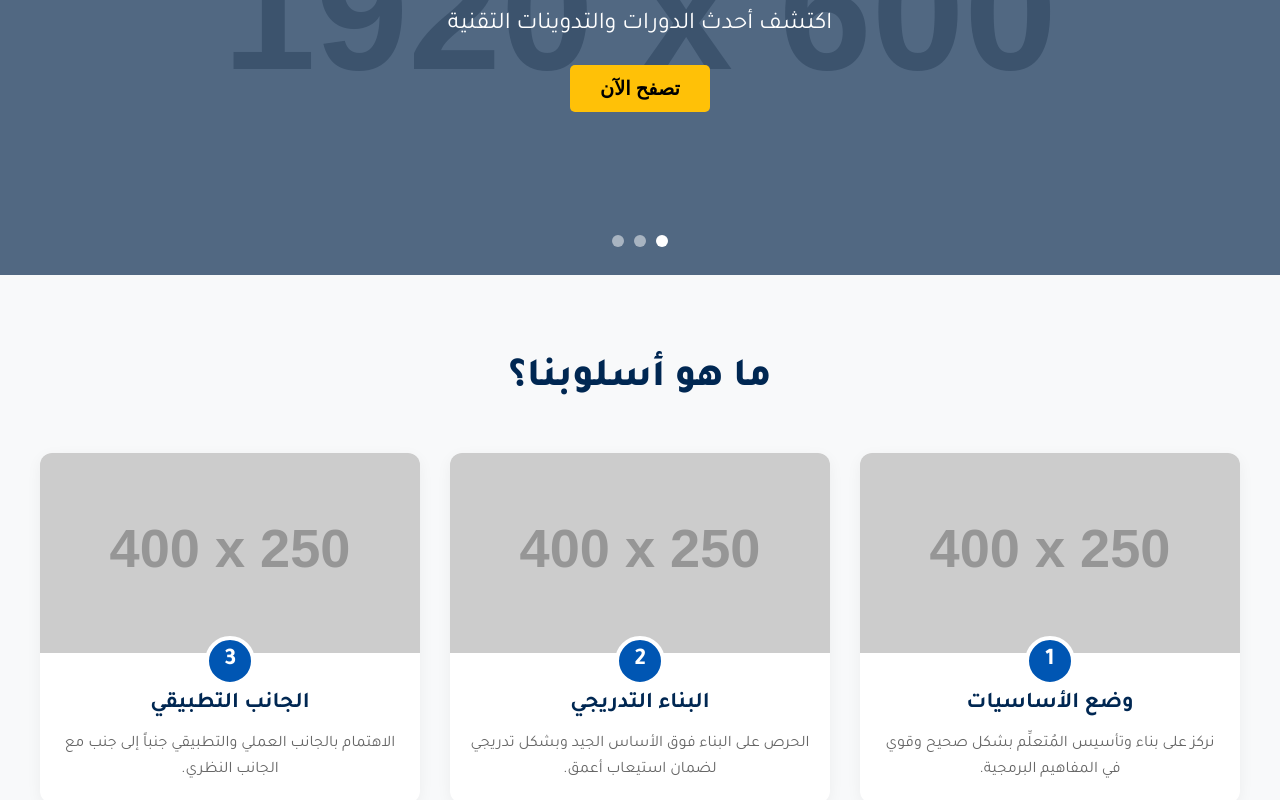
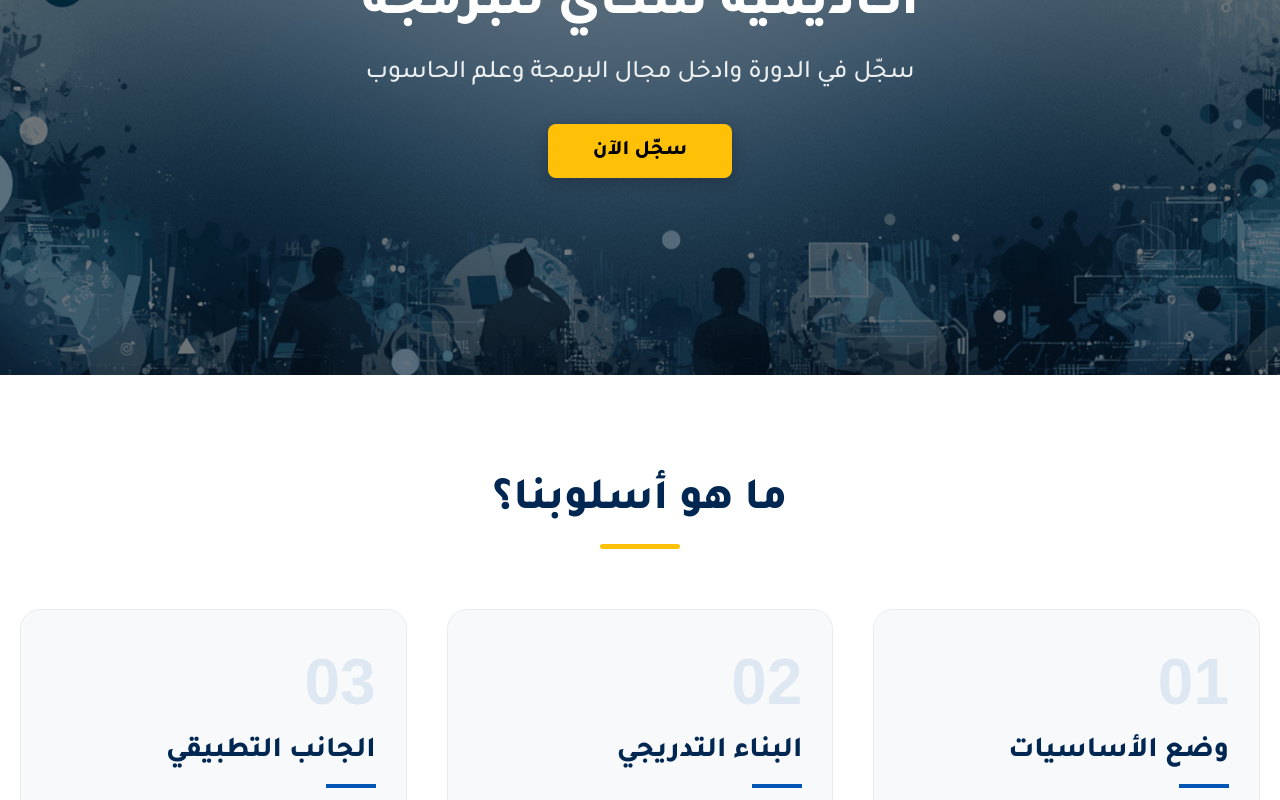
Before and after one commit to linajihad/linajihad.github.io, a React (Vite) app: page / in a window 1280 px wide. Shown: the part 320-1120 px from the top of the page. Built offline with nearby package versions, Linux system fonts and the light colour scheme.

Commit message:
Editing Methodoloy section

```diff
--- a/src/components/HeroSlider/HeroSlider.css
+++ b/src/components/HeroSlider/HeroSlider.css
@@ -1,6 +1,6 @@
 .hero-slider {
   position: relative;
-  height: 500px;
+  height: 600px; /* زدنا الطول شوي ليعطي فخامة أكثر */
   width: 100%;
   overflow: hidden;
 }
@@ -16,65 +16,75 @@
   position: relative;
 }
 
-/* طبقة تعتيم فوق الصورة عشان النص يبين */
+/* طبقة تعتيم احترافية موحدة */
 .slide::before {
   content: '';
   position: absolute;
-  top: 0; left: 0; right: 0; bottom: 0;
-  background: rgba(0, 39, 82, 0.6);
+  top: 0;
+  left: 0;
+  right: 0;
+  bottom: 0;
+  background: rgba(0, 0, 0, 0.5); /* تعتيم متوازن */
+  z-index: 1;
 }
 
 .slide-content {
   position: relative;
   text-align: center;
   color: white;
-  z-index: 1;
+  z-index: 2; /* التأكد إنه فوق التعتيم */
+  max-width: 900px;
+  padding: 0 20px;
 }
 
 .slide-content h1 {
-  font-size: 3rem;
-  margin-bottom: 15px;
+  font-size: 3.5rem;
+  margin-bottom: 20px;
   font-weight: 800;
+  letter-spacing: -1px;
 }
 
 .slide-content p {
-  font-size: 1.5rem;
-  margin-bottom: 25px;
+  font-size: 1.6rem;
+  margin-bottom: 35px;
+  font-weight: 500;
+  opacity: 0.9;
+}
+
+.hero-buttons {
+  display: flex;
+  justify-content: center;
+  align-items: center;
 }
 
 .cta-button {
-  padding: 12px 30px;
-  font-size: 1.2rem;
-  background-color: #ffc107; /* لون مميز للزر */
+  padding: 15px 45px;
+  font-size: 1.3rem;
+  background-color: #ffc107; /* الأصفر الذهبي */
   color: #000;
   border: none;
-  border-radius: 5px;
+  border-radius: 8px;
   cursor: pointer;
-  font-weight: bold;
-  transition: transform 0.2s;
+  font-weight: 800; /* خط عريض وفخم */
+  font-family: 'Tajawal', sans-serif; /* تأكيد نوع الخط */
+  transition: all 0.3s ease;
+  box-shadow: 0 4px 15px rgba(0, 0, 0, 0.2);
 }
 
 .cta-button:hover {
-  transform: scale(1.05);
+  transform: translateY(-3px);
+  background-color: #ffca28;
+  box-shadow: 0 6px 20px rgba(0, 0, 0, 0.3);
 }
 
+/* إخفاء الدوتس إذا كنت لا تستخدم سلايدر متحرك حالياً */
 .slider-dots {
-  position: absolute;
-  bottom: 20px;
-  width: 100%;
-  text-align: center;
+  display: none;
 }
 
-.dot {
-  display: inline-block;
-  width: 12px;
-  height: 12px;
-  margin: 0 5px;
-  background-color: rgba(255, 255, 255, 0.5);
-  border-radius: 50%;
-  cursor: pointer;
+/* تضبيط المقاسات للموبايل */
+@media (max-width: 768px) {
+  .slide-content h1 { font-size: 2.2rem; }
+  .slide-content p { font-size: 1.2rem; }
+  .cta-button { padding: 12px 30px; font-size: 1.1rem; }
 }
-
-.dot.active {
-  background-color: #ffffff;
-}
--- a/src/components/HeroSlider/HeroSlider.jsx
+++ b/src/components/HeroSlider/HeroSlider.jsx
@@ -1,22 +1,21 @@
 import React from 'react';
 import './HeroSlider.css';
+import heroImg from '../../assets/hero-bg.png';
 
 const HeroSlider = () => {
   return (
-    <section className="hero-slider" id="home">
-      {/* هنا بنستخدم صورة 1920x600 */}
-      <div className="slide" style={{ backgroundImage: "url('https://via.placeholder.com/1920x600/0056b3/ffffff?text=Slide+1:+Latest+Courses')" }}>
+    <section className="hero-slider">
+      <div
+        className="slide"
+        style={{ backgroundImage: `url(${heroImg})` }}
+      >
         <div className="slide-content">
-          <h1>انطلق في رحلتك البرمجية</h1>
-          <p>اكتشف أحدث الدورات والتدوينات التقنية</p>
-          <button className="cta-button">تصفح الآن</button>
+          <h1>أكاديمية سكاي للبرمجة</h1>
+          <p>سجّل في الدورة وادخل مجال البرمجة وعلم الحاسوب</p>
+          <div className="hero-buttons">
+            <button className="cta-button">سجّل الآن</button>
+          </div>
         </div>
-      </div>
-      {/* دوائر السلايدر الوهمية مؤقتاً */}
-      <div className="slider-dots">
-        <span className="dot active"></span>
-        <span className="dot"></span>
-        <span className="dot"></span>
       </div>
     </section>
   );
--- a/src/components/Methodology/Methodology.css
+++ b/src/components/Methodology/Methodology.css
@@ -1,78 +1,98 @@
 .methodology {
-  padding: 80px 20px;
-  background-color: #f8f9fa;
-}
-
-.container {
-  max-width: 1200px;
-  margin: 0 auto;
+  padding: 100px 20px;
+  background-color: #ffffff; /* خلفية بيضاء نظيفة */
 }
 
 .section-title {
   text-align: center;
-  font-size: 2.5rem;
+  font-size: 2.8rem;
   color: #002752;
-  margin-bottom: 50px;
+  margin-bottom: 60px;
   font-weight: 800;
+  position: relative;
+}
+
+.section-title::after {
+  content: '';
+  display: block;
+  width: 80px;
+  height: 5px;
+  background: #ffc107;
+  margin: 15px auto 0;
+  border-radius: 10px;
 }
 
 .cards-grid {
   display: grid;
-  grid-template-columns: repeat(auto-fit, minmax(300px, 1fr));
-  gap: 30px;
+  grid-template-columns: repeat(auto-fit, minmax(320px, 1fr));
+  gap: 40px;
 }
 
 .card {
-  background: #ffffff;
-  border-radius: 12px;
-  overflow: hidden;
-  box-shadow: 0 4px 15px rgba(0,0,0,0.05);
-  transition: transform 0.3s ease, box-shadow 0.3s ease;
-  position: relative;
+  background: #f8f9fa;
+  border-radius: 20px;
+  padding: 40px 30px;
+  text-align: right; /* اتجاه عربي */
+  border: 1px solid #e9ecef;
+  transition: all 0.4s cubic-bezier(0.175, 0.885, 0.32, 1.275);
+  display: flex;
+  flex-direction: column;
+  align-items: flex-start;
 }
 
 .card:hover {
-  transform: translateY(-10px);
-  box-shadow: 0 10px 25px rgba(0,0,0,0.1);
+  transform: translateY(-12px);
+  background: #ffffff;
+  box-shadow: 0 20px 40px rgba(0, 39, 82, 0.1);
+  border-color: #0056b3;
 }
 
-.card-img {
-  width: 100%;
-  height: 200px;
-  object-fit: cover;
+.card-header {
+  margin-bottom: 20px;
 }
 
-.card-body {
-  padding: 30px 20px 20px;
-  text-align: center;
-  position: relative;
+.big-number {
+  font-size: 4rem;
+  font-weight: 900;
+  color: rgba(0, 86, 179, 0.1); /* رقم شفاف فخم */
+  line-height: 1;
+  font-family: 'Arial', sans-serif;
+  transition: color 0.3s ease;
 }
 
-.step-number {
-  position: absolute;
-  top: -25px;
-  left: 50%;
-  transform: translateX(-50%);
-  width: 50px;
-  height: 50px;
-  background-color: #0056b3;
-  color: white;
-  font-size: 1.5rem;
-  font-weight: bold;
-  border-radius: 50%;
-  display: flex;
-  align-items: center;
-  justify-content: center;
-  border: 4px solid #ffffff;
+.card:hover .big-number {
+  color: rgba(255, 193, 7, 0.3); /* يتغير للأصفر عند الحوم */
 }
 
 .card-body h3 {
   color: #002752;
+  font-size: 1.8rem;
+  font-weight: 800;
   margin-bottom: 15px;
-  font-size: 1.4rem;
+}
+
+.divider {
+  width: 50px;
+  height: 4px;
+  background: #0056b3;
+  margin-bottom: 20px;
+  transition: width 0.3s ease;
+}
+
+.card:hover .divider {
+  width: 100px;
+  background: #ffc107;
 }
 
 .card-body p {
-  color: #666;
-  line-height: 1.6;
+  color: #4a5568;
+  font-size: 1.15rem;
+  line-height: 1.8;
+  font-weight: 500;
 }
+
+/* تكييف الموبايل */
+@media (max-width: 768px) {
+  .section-title { font-size: 2rem; }
+  .cards-grid { gap: 25px; }
+}
--- a/src/components/Methodology/Methodology.jsx
+++ b/src/components/Methodology/Methodology.jsx
@@ -4,36 +4,35 @@ import './Methodology.css';
 const Methodology = () => {
   const methods = [
     {
-      id: 1,
+      id: "01",
       title: "وضع الأساسيات",
-      desc: "نركز على بناء وتأسيس المُتعلِّم بشكل صحيح وقوي في المفاهيم البرمجية.",
-      img: "https://via.placeholder.com/400x250/e9ecef/0056b3?text=Basics"
+      desc: "نركز على بناء وتأسيس المُتعلِّم بشكل صحيح وقوي في المفاهيم البرمجية الأساسية.",
     },
     {
-      id: 2,
+      id: "02",
       title: "البناء التدريجي",
-      desc: "الحرص على البناء فوق الأساس الجيد وبشكل تدريجي لضمان استيعاب أعمق.",
-      img: "https://via.placeholder.com/400x250/e9ecef/0056b3?text=Step+by+Step"
+      desc: "الحرص على البناء فوق الأساس الجيد وبشكل تدريجي لضمان استيعاب أعمق للمادة.",
     },
     {
-      id: 3,
+      id: "03",
       title: "الجانب التطبيقي",
-      desc: "الاهتمام بالجانب العملي والتطبيقي جنباً إلى جنب مع الجانب النظري.",
-      img: "https://via.placeholder.com/400x250/e9ecef/0056b3?text=Practical"
+      desc: "الاهتمام بالجانب العملي والتطبيقي جنباً إلى جنب مع الجانب النظري لترسيخ المعلومة.",
     }
   ];
 
   return (
-    <section className="methodology" id="courses">
+    <section className="methodology" id="methodology">
       <div className="container">
         <h2 className="section-title">ما هو أسلوبنا؟</h2>
         <div className="cards-grid">
           {methods.map((method) => (
             <div className="card" key={method.id}>
-              <img src={method.img} alt={method.title} className="card-img" />
+              <div className="card-header">
+                <span className="big-number">{method.id}</span>
+              </div>
               <div className="card-body">
-                <div className="step-number">{method.id}</div>
                 <h3>{method.title}</h3>
+                <div className="divider"></div>
                 <p>{method.desc}</p>
               </div>
             </div>
```
Also changed, not shown: src/assets/hero-bg.png (added).
